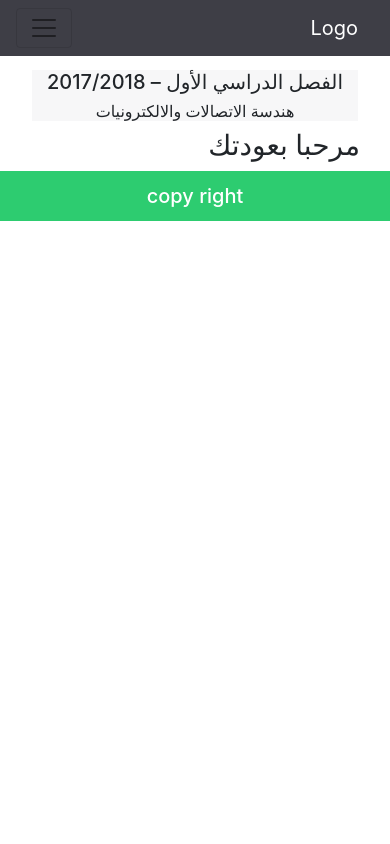
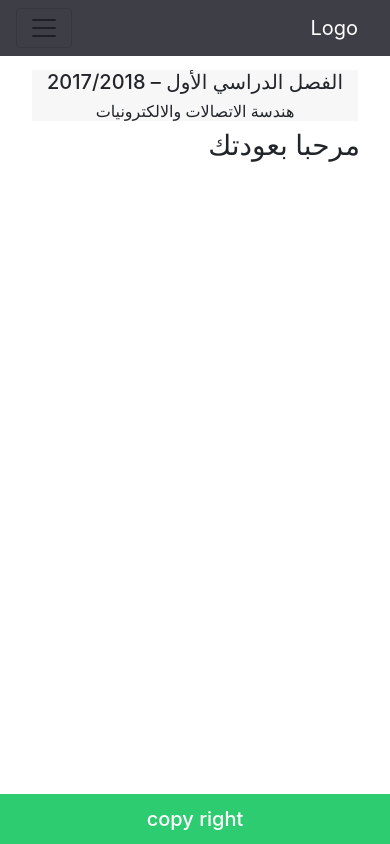
Before and after one commit to Mahmoud-Mohamed-Elgamily/graduation-project, a Django app: template templates/body.html in a window 390 px wide. Run offline with Django 3.2, Linux system fonts and the light colour scheme; the template is opened without the code that fills it, so the values that code supplies are empty; some libraries are stand-ins or nearby versions.

Commit message:
dont touch this commit >.<

```diff
--- a/static/css/style.css
+++ b/static/css/style.css
@@ -1,5 +1,7 @@
+html,
 body {
   height: 100%;
+  position: relative;
 }
 
 a.nav-link {
@@ -48,8 +50,12 @@ nav.navbar div li:hover {
 }
 
 div.body {
-  height: 100%;
-  margin-top: 70px;
+  min-height: 100vh;
+  overflow: hidden;
+  display: block;
+  position: relative;
+  padding-bottom: 40px;
+  padding-top: 70px;
   direction: rtl;
   text-align: right;
 }
@@ -66,6 +72,21 @@ div.body div.content {
   text-align: right;
 }
 
+div.body footer {
+  background: #2dcc70;
+  text-align: center;
+  color: white;
+  height: 50px;
+  width: 100%;
+  position: absolute;
+  bottom: 0;
+}
+
+div.body footer h5 {
+  line-height: 50px;
+  margin-bottom: 0;
+}
+
 div {
   text-align: right;
 }
@@ -79,22 +100,6 @@ aside {
 
 aside li.nav-item a.disabled {
   color: #aaa;
-}
-
-footer {
-  background: #2dcc70;
-  text-align: center;
-  color: white;
-  height: 50px;
-  position: absolute;
-  bottom: 0;
-  width: 100%;
-  display: block;
-}
-
-footer h5 {
-  line-height: 50px;
-  margin-bottom: 0;
 }
 
 .responstable {
@@ -215,21 +220,15 @@ footer#loginfooter {
 }
 
 @media only screen and (max-width: 600px) {
-  nav.navbar {
-    direction: rtl;
-  }
-  nav.navbar div ul.navbar-nav {
+  div ul.navbar-nav {
     padding: 0;
   }
-  nav.navbar div ul.navbar-nav li {
-    text-align: center;
+  div ul.navbar-nav li {
+    text-align: center !important;
     width: 80%;
     margin: 0 auto;
     margin-bottom: 5px;
-    border-radius: 0;
-  }
-  footer {
-    position: relative;
+    border-radius: 0 !important;
   }
 }
 /*# sourceMappingURL=style.css.map */
--- a/static/css/style.scss
+++ b/static/css/style.scss
@@ -2,8 +2,10 @@ $green : #2dcc70;
 $gray: #69686f;
 $hover :#2dcc70;
 
-body{
+html,
+body {
  height: 100%;
+ position: relative;
 }
 
 a.nav-link{
@@ -53,8 +55,12 @@ nav.navbar {
 
 
 div.body {
-  height: 100%;
-  margin-top: 70px;
+  min-height: 100vh;
+  overflow: hidden;
+  display: block;
+  position: relative;
+  padding-bottom: 40px;
+  padding-top: 70px;
   direction: rtl;
   text-align: right;
   div.header{
@@ -65,6 +71,22 @@ div.body {
     direction: rtl;
     text-align: right;
   }
+
+  footer{
+    background: $green;
+    text-align: center;
+    color: white;
+    height: 50px;
+    width: 100%;
+    position: absolute;
+    bottom: 0;
+
+    h5{
+        line-height: 50px;
+        margin-bottom: 0;
+    }
+  }
+
 }
 div{
     text-align: right;
@@ -81,22 +103,6 @@ aside{
 }
 
 
-
-footer{
-    background: $green;
-    text-align: center;
-    color: white;
-    height: 50px;
-    position: absolute;
-    bottom: 0;
-    width: 100%;
-    display: block;
-
-    h5{
-        line-height: 50px;
-        margin-bottom: 0;
-    }
-}
 
 
 // Default options for table style
@@ -280,20 +286,14 @@ footer#loginfooter{
 // media queries
 
 @media only screen and (max-width:600px){
-  nav.navbar {
-      direction: rtl;
-      div ul.navbar-nav{
+  div ul.navbar-nav {
     padding:0;
     li{
-        text-align: center;
+      text-align: center !important;
       width: 80%;
       margin: 0 auto;
       margin-bottom: 5px;
-        border-radius: 0;
+      border-radius: 0 !important;
     }
   }
 }
-  footer{
-    position: relative;
-  }
-}
--- a/templates/basic.html
+++ b/templates/basic.html
@@ -78,6 +78,7 @@
                 {% endblock %}
             </div>
         </div>
+
         <footer>
             <h5>copy right</h5>
         </footer>
```
Also changed, not shown: 1 other file. Lines whose indentation alone changed are shown as unchanged.
